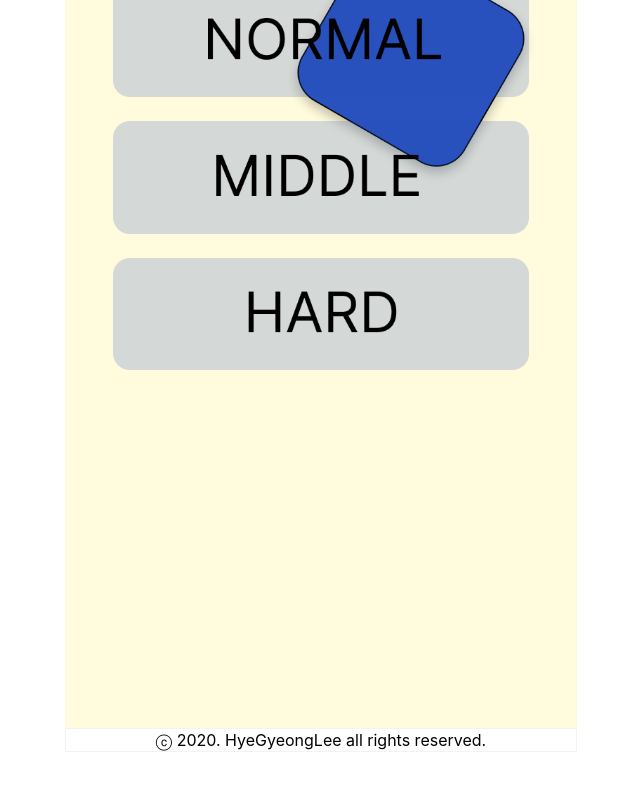
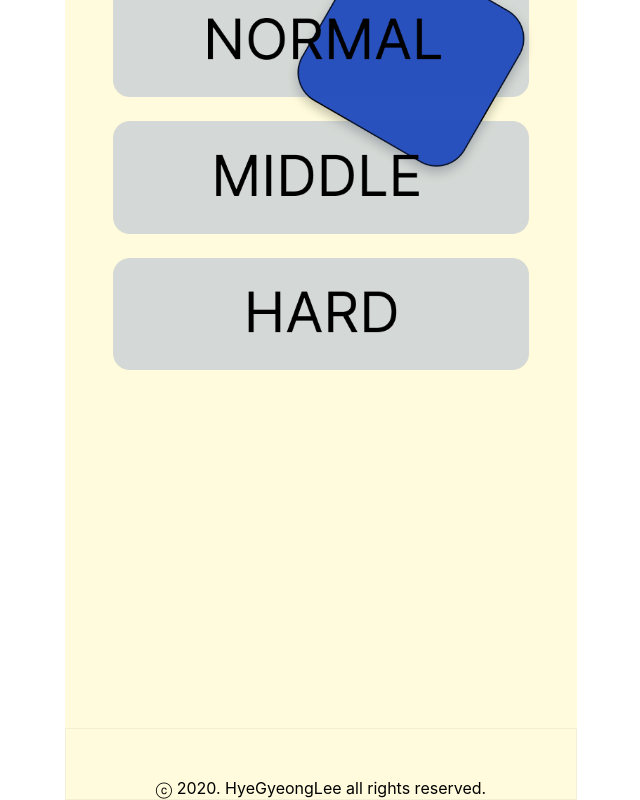
Before and after one commit to HyeGyeongLee/icebreaking, a Next.js app: page / in a window 1280 px wide. Shown: the part 472-1272 px from the top of the page, without its empty margins (319-959 px from the left). Before the commit the page ends 1224 px from the top, so only its background shows below. Built offline with nearby package versions, Linux system fonts and the light colour scheme.

Commit message:
footer padding 조절

```diff
--- a/components/layout/Footer.tsx
+++ b/components/layout/Footer.tsx
@@ -1,7 +1,7 @@
 export default function Footer() {
     return (
       <div className="relative">
-        <div className="lg:mx-96 text-center ring-1 ring-inset ring-gray-900/5 lg:flex lg:flex-col lg:justify-center">
+        <div className="bg-[#FFFBDC] pt-12 lg:mx-96 text-center ring-1 ring-inset ring-gray-900/5 lg:flex lg:flex-col lg:justify-center">
             ⓒ 2020. HyeGyeongLee all rights reserved.
         </div>
       </div>
```
